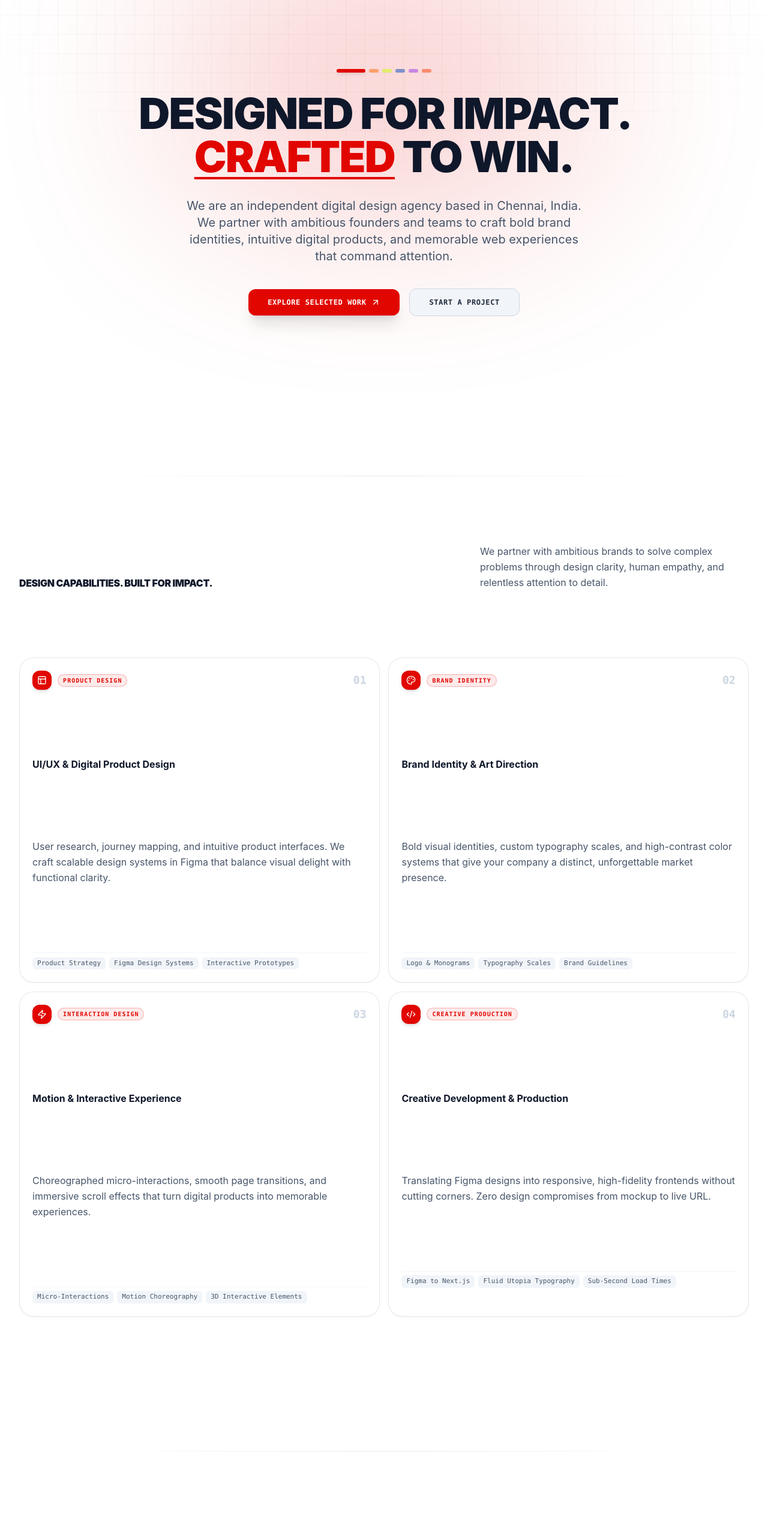
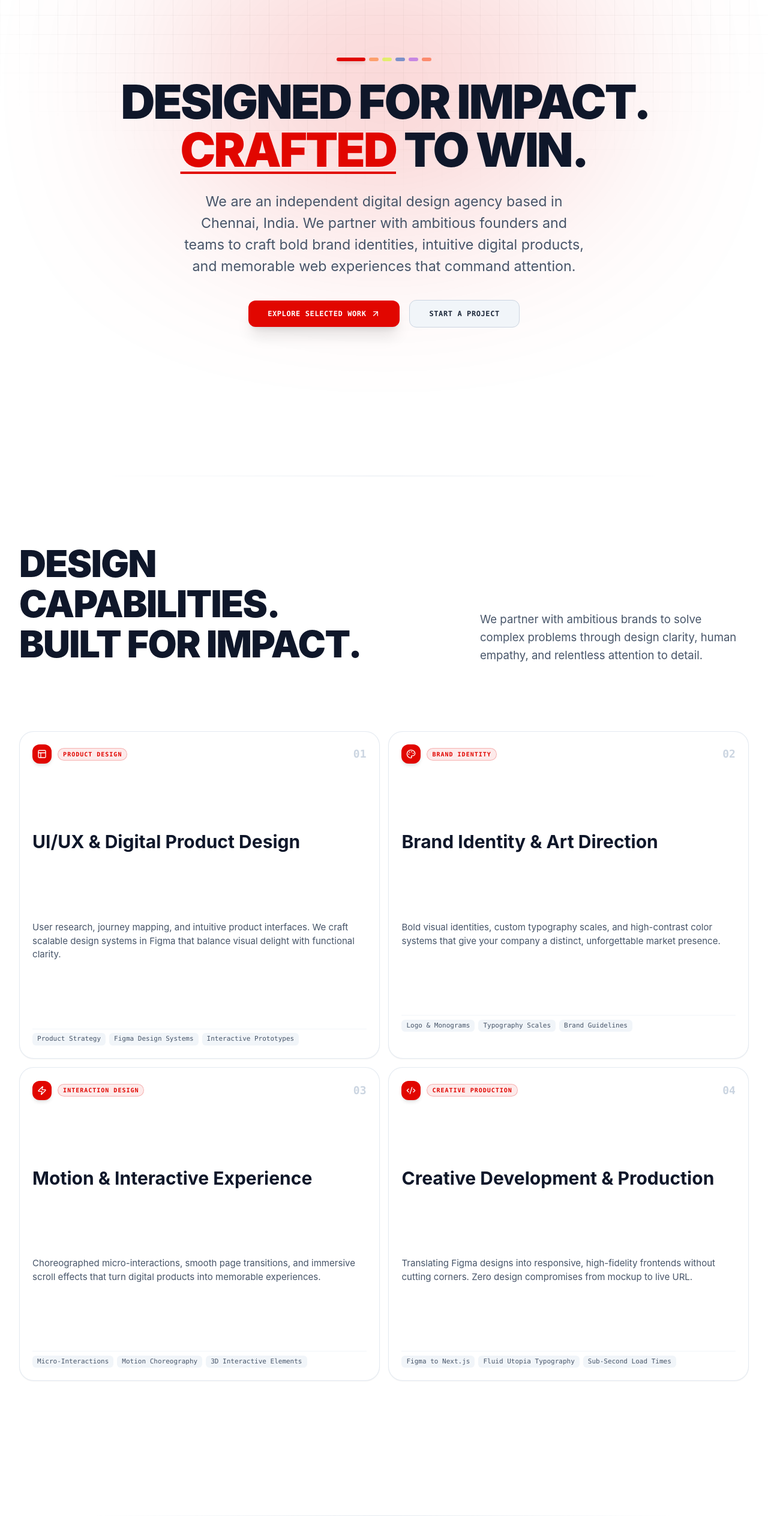
Before and after one commit to akil4/win-design-agency, a Next.js app: page / in a window 1280 px wide. Shown: the part 120-2649 px from the top of the page at 60% size. Built offline with nearby package versions, Linux system fonts and the light colour scheme.

Commit message:
refactor(style): implement Utopia fluid typography and spacing scales with clamp()

```diff
--- a/app/globals.css
+++ b/app/globals.css
@@ -4,11 +4,48 @@
 
 :root {
   --background: #ffffff;
-  --foreground: #0f172a;
+  --foreground: #090a0e;
+
+  /* Utopia Fluid Type Scale (Viewport: 360px -> 1440px) */
+  --step--2: clamp(0.6944rem, 0.6722rem + 0.0988vw, 0.761rem);
+  --step--1: clamp(0.8333rem, 0.7911rem + 0.1876vw, 0.96rem);
+  --step-0:  clamp(1rem, 0.9375rem + 0.2778vw, 1.1875rem);
+  --step-1:  clamp(1.2rem, 1.1rem + 0.4444vw, 1.5rem);
+  --step-2:  clamp(1.44rem, 1.269rem + 0.7601vw, 1.9531rem);
+  --step-3:  clamp(1.728rem, 1.4902rem + 1.0569vw, 2.4414rem);
+  --step-4:  clamp(2.0736rem, 1.7231rem + 1.5576vw, 3.125rem);
+  --step-5:  clamp(2.4883rem, 1.9427rem + 2.4247vw, 4.125rem);
+  --step-6:  clamp(2.986rem, 2.2313rem + 3.3541vw, 5.25rem);
+
+  /* Utopia Fluid Spacing Scale (Viewport: 360px -> 1440px) */
+  --space-3xs: clamp(0.25rem, 0.2292rem + 0.0926vw, 0.3125rem);
+  --space-2xs: clamp(0.5rem, 0.4583rem + 0.1852vw, 0.625rem);
+  --space-xs:  clamp(0.75rem, 0.6875rem + 0.2778vw, 0.9375rem);
+  --space-s:   clamp(1rem, 0.9167rem + 0.3704vw, 1.25rem);
+  --space-m:   clamp(1.5rem, 1.375rem + 0.5556vw, 1.875rem);
+  --space-l:   clamp(2rem, 1.8333rem + 0.7407vw, 2.5rem);
+  --space-xl:  clamp(3rem, 2.75rem + 1.1111vw, 3.75rem);
+  --space-2xl: clamp(4rem, 3.6667rem + 1.4815vw, 5rem);
+  --space-3xl: clamp(5rem, 4.5833rem + 1.8519vw, 6.25rem);
+
+  /* Utopia Fluid Space Pairs */
+  --space-3xs-2xs: clamp(0.25rem, 0.2083rem + 0.1852vw, 0.625rem);
+  --space-2xs-xs:  clamp(0.5rem, 0.4167rem + 0.3704vw, 0.9375rem);
+  --space-xs-s:    clamp(0.75rem, 0.6667rem + 0.3704vw, 1.25rem);
+  --space-s-m:     clamp(1rem, 0.7083rem + 1.2963vw, 1.875rem);
+  --space-m-l:     clamp(1.5rem, 1.1667rem + 1.4815vw, 2.5rem);
+  --space-l-xl:    clamp(2rem, 1.4167rem + 2.5926vw, 3.75rem);
+  --space-xl-2xl:  clamp(3rem, 2.3333rem + 2.963vw, 5rem);
+  --space-2xl-3xl: clamp(4rem, 3.25rem + 3.3333vw, 6.25rem);
+
+  /* Fluid Section Spacing Pairs */
+  --space-s-l:   clamp(1rem, 0.5rem + 2.2222vw, 2.5rem);
+  --space-m-2xl: clamp(1.5rem, 0.3333rem + 5.1852vw, 5rem);
+  --space-l-3xl: clamp(2rem, 0.5833rem + 6.2963vw, 6.25rem);
 }
 
 .dark {
-  --background: #090d16;
+  --background: #090a0e;
   --foreground: #f8fafc;
 }
 
@@ -16,5 +53,108 @@ body {
   color: var(--foreground);
   background: var(--background);
   font-family: -apple-system, BlinkMacSystemFont, "Segoe UI", Roboto, "Helvetica Neue", Arial, sans-serif;
-  scroll-behavior: smooth;
 }
+
+/* Utopia Fluid Typography Utilities */
+.fluid-h1 {
+  font-size: var(--step-6);
+  line-height: 1.02;
+  letter-spacing: -0.035em;
+}
+
+.fluid-h2 {
+  font-size: var(--step-5);
+  line-height: 1.08;
+  letter-spacing: -0.025em;
+}
+
+.fluid-h3 {
+  font-size: var(--step-3);
+  line-height: 1.18;
+  letter-spacing: -0.02em;
+}
+
+.fluid-h4 {
+  font-size: var(--step-2);
+  line-height: 1.25;
+}
+
+.fluid-body-lg {
+  font-size: var(--step-1);
+  line-height: 1.55;
+}
+
+.fluid-body {
+  font-size: var(--step-0);
+  line-height: 1.6;
+}
+
+.fluid-caption {
+  font-size: var(--step--1);
+  line-height: 1.5;
+}
+
+/* Utopia Fluid Section Layout: Occupy 100dvh when possible, shrink on short screens, extend on tall content */
+.fluid-section {
+  position: relative;
+  min-height: 100dvh;
+  display: flex;
+  flex-direction: column;
+  justify-content: center;
+  padding-top: clamp(1.75rem, 3.2vh + 0.8vw, 3.75rem);
+  padding-bottom: clamp(1.75rem, 3.2vh + 0.8vw, 3.75rem);
+  transition-property: color, background-color, border-color;
+  transition-timing-function: cubic-bezier(0.4, 0, 0.2, 1);
+  transition-duration: 300ms;
+}
+
+.fluid-section-hero {
+  position: relative;
+  min-height: calc(100dvh - 5rem);
+  display: flex;
+  flex-direction: column;
+  justify-content: center;
+  padding-top: clamp(1.75rem, 3.5vh + 0.8vw, 3.75rem);
+  padding-bottom: clamp(1.75rem, 3.5vh + 0.8vw, 3.75rem);
+}
+
+.fluid-divider {
+  width: 100%;
+  max-width: 64rem;
+  margin-left: auto;
+  margin-right: auto;
+  margin-bottom: clamp(1.25rem, 2vh + 0.5vw, 2.25rem);
+  padding-left: clamp(1rem, 3vw, 2rem);
+  padding-right: clamp(1rem, 3vw, 2rem);
+}
+
+/* Custom Racing Track Scrollbar */
+::-webkit-scrollbar {
+  width: 7px;
+}
+
+::-webkit-scrollbar-track {
+  background: transparent;
+}
+
+::-webkit-scrollbar-thumb {
+  background: #cbd5e1;
+  border-radius: 4px;
+}
+
+.dark ::-webkit-scrollbar-thumb {
+  background: #1e222f;
+}
+
+::-webkit-scrollbar-thumb:hover {
+  background: #E10600;
+}
+
+.dark ::-webkit-scrollbar-thumb:hover {
+  background: #E10600;
+}
+
+/* Racing Slick Transitions */
+.speed-shift {
+  transition: all 0.2s cubic-bezier(0.16, 1, 0.3, 1);
+}
--- a/components/sections/Hero.tsx
+++ b/components/sections/Hero.tsx
@@ -7,16 +7,19 @@ export function Hero() {
   const { activeTeam } = useLivery();
 
   return (
-    <section id="hero" className="relative min-h-[calc(100vh-5rem)] flex flex-col justify-center overflow-hidden py-20 md:py-24">
+    <section id="hero" className="relative min-h-[calc(100dvh-5rem)] flex flex-col justify-center overflow-hidden py-[clamp(1.75rem,3.5vh+0.8vw,3.75rem)]">
+      {/* Background Subtle Track Grid Pattern - Exclusive to Hero */}
       <div className="absolute inset-0 bg-[linear-gradient(to_right,#80808012_1px,transparent_1px),linear-gradient(to_bottom,#80808012_1px,transparent_1px)] bg-[size:32px_32px] [mask-image:radial-gradient(ellipse_60%_50%_at_50%_0%,#000_70%,transparent_100%)] -z-10 pointer-events-none" />
 
+      {/* Ambient Glow matching active team livery - Exclusive to Hero */}
       <div
         className="absolute top-1/4 left-1/2 -translate-x-1/2 -translate-y-1/2 w-[700px] h-[400px] blur-[140px] opacity-20 -z-10 rounded-full pointer-events-none transition-colors duration-700"
         style={{ backgroundColor: activeTeam.color }}
       />
 
       <div className="max-w-7xl mx-auto px-4 sm:px-6 lg:px-8">
-        <div className="flex items-center justify-center gap-1.5 mb-8">
+        {/* Starting Grid Livery Accent Stripe */}
+        <div className="flex items-center justify-center gap-1.5 mb-[var(--space-s-m)]">
           {LIVERY_PALETTES.map((palette) => (
             <div
               key={palette.id}
@@ -30,7 +33,8 @@ export function Hero() {
         </div>
 
         <div className="max-w-4xl mx-auto text-center">
-          <h1 className="text-4xl sm:text-6xl lg:text-7xl font-black tracking-tight text-slate-900 dark:text-white uppercase leading-[0.98]">
+          {/* Bold Display Headline with Fluid Typography */}
+          <h1 className="fluid-h1 font-black tracking-tight text-slate-900 dark:text-white uppercase leading-[0.98]">
             DESIGNED FOR IMPACT.{" "}
             <span
               className="transition-colors duration-500 underline decoration-4 underline-offset-8"
@@ -41,13 +45,15 @@ export function Hero() {
             TO WIN.
           </h1>
 
-          <p className="mt-8 text-lg sm:text-xl text-slate-600 dark:text-slate-300 max-w-2xl mx-auto leading-relaxed font-sans">
+          {/* Genuine Human Agency Narrative with Fluid Typography */}
+          <p className="mt-[var(--space-s-m)] fluid-body-lg text-slate-600 dark:text-slate-300 max-w-2xl mx-auto leading-relaxed font-sans">
             We are an independent digital design agency based in Chennai, India.
             We partner with ambitious founders and teams to craft bold brand identities,
             intuitive digital products, and memorable web experiences that command attention.
           </p>
 
-          <div className="mt-10 flex flex-col sm:flex-row items-center justify-center gap-4">
+          {/* Dual Action CTAs */}
+          <div className="mt-[var(--space-m-l)] flex flex-col sm:flex-row items-center justify-center gap-4">
             <a
               href="#portfolio"
               style={{ backgroundColor: activeTeam.color }}
--- a/tailwind.config.ts
+++ b/tailwind.config.ts
@@ -28,6 +28,40 @@ const config: Config = {
       fontFamily: {
         sans: ["var(--font-inter)", "sans-serif"],
       },
+      fontSize: {
+        "fluid--2": "var(--step--2)",
+        "fluid--1": "var(--step--1)",
+        "fluid-0": "var(--step-0)",
+        "fluid-1": "var(--step-1)",
+        "fluid-2": "var(--step-2)",
+        "fluid-3": "var(--step-3)",
+        "fluid-4": "var(--step-4)",
+        "fluid-5": "var(--step-5)",
+        "fluid-6": "var(--step-6)",
+      },
+      spacing: {
+        "fluid-3xs": "var(--space-3xs)",
+        "fluid-2xs": "var(--space-2xs)",
+        "fluid-xs": "var(--space-xs)",
+        "fluid-s": "var(--space-s)",
+        "fluid-m": "var(--space-m)",
+        "fluid-l": "var(--space-l)",
+        "fluid-xl": "var(--space-xl)",
+        "fluid-2xl": "var(--space-2xl)",
+        "fluid-3xl": "var(--space-3xl)",
+        "fluid-3xs-2xs": "var(--space-3xs-2xs)",
+        "fluid-2xs-xs": "var(--space-2xs-xs)",
+        "fluid-xs-s": "var(--space-xs-s)",
+        "fluid-s-m": "var(--space-s-m)",
+        "fluid-m-l": "var(--space-m-l)",
+        "fluid-l-xl": "var(--space-l-xl)",
+        "fluid-xl-2xl": "var(--space-xl-2xl)",
+        "fluid-2xl-3xl": "var(--space-2xl-3xl)",
+        "fluid-s-l": "var(--space-s-l)",
+        "fluid-m-2xl": "var(--space-m-2xl)",
+        "fluid-l-3xl": "var(--space-l-3xl)",
+        "fluid-section": "var(--space-l-3xl)",
+      },
     },
   },
   plugins: [],
```
